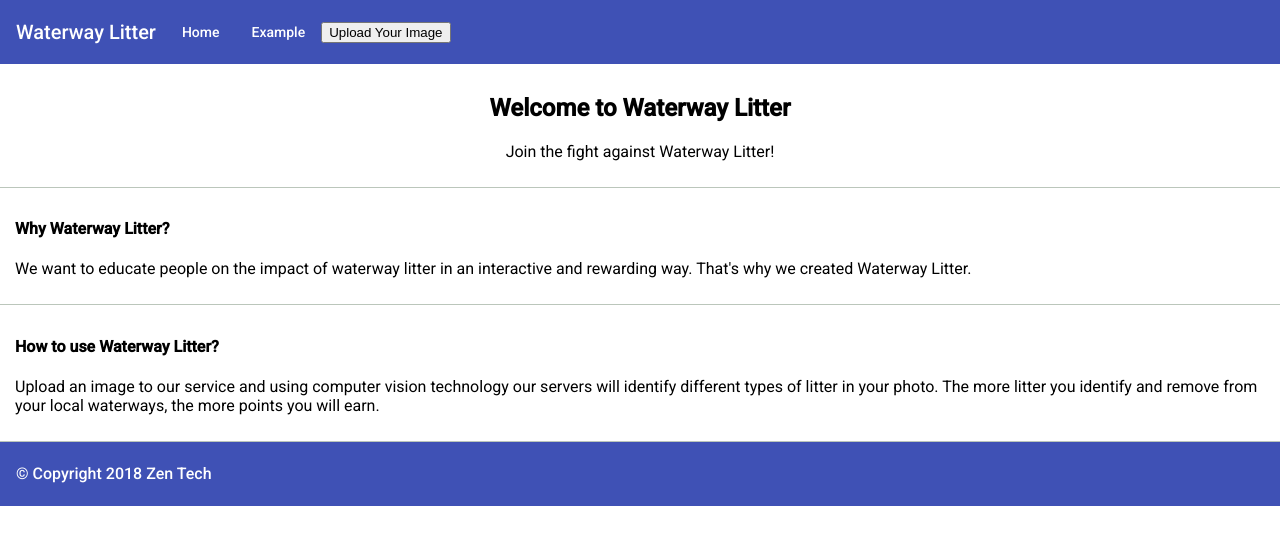
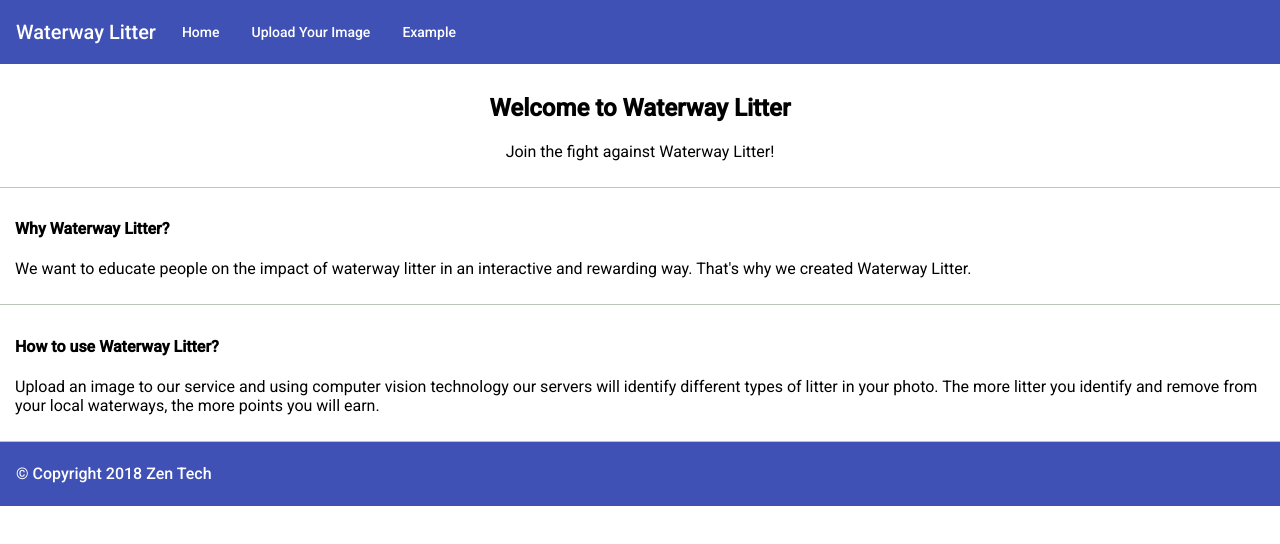
Before and after one commit to lachlanwillis/capstoneproject, an Angular app in the folder apps/rubbish/: page / in a window 1280 px wide. Shown: the top 544 px of the page. Built offline with nearby package versions, Linux system fonts and the light colour scheme.

Commit message:
Added styling to button

```diff
--- a/apps/rubbish/src/app/nav/nav.component.html
+++ b/apps/rubbish/src/app/nav/nav.component.html
@@ -2,7 +2,7 @@
   <mat-toolbar color="primary">
     <span>Waterway Litter</span>
     <button routerLink="/" mat-button>Home</button>
+    <button routerLink="/uploader" mat-button>Upload Your Image</button>
     <button routerLink="/example" mat-button>Example</button>
-    <button routerLink="/uploader">Upload Your Image</button>
   </mat-toolbar>
 </nav>
```
